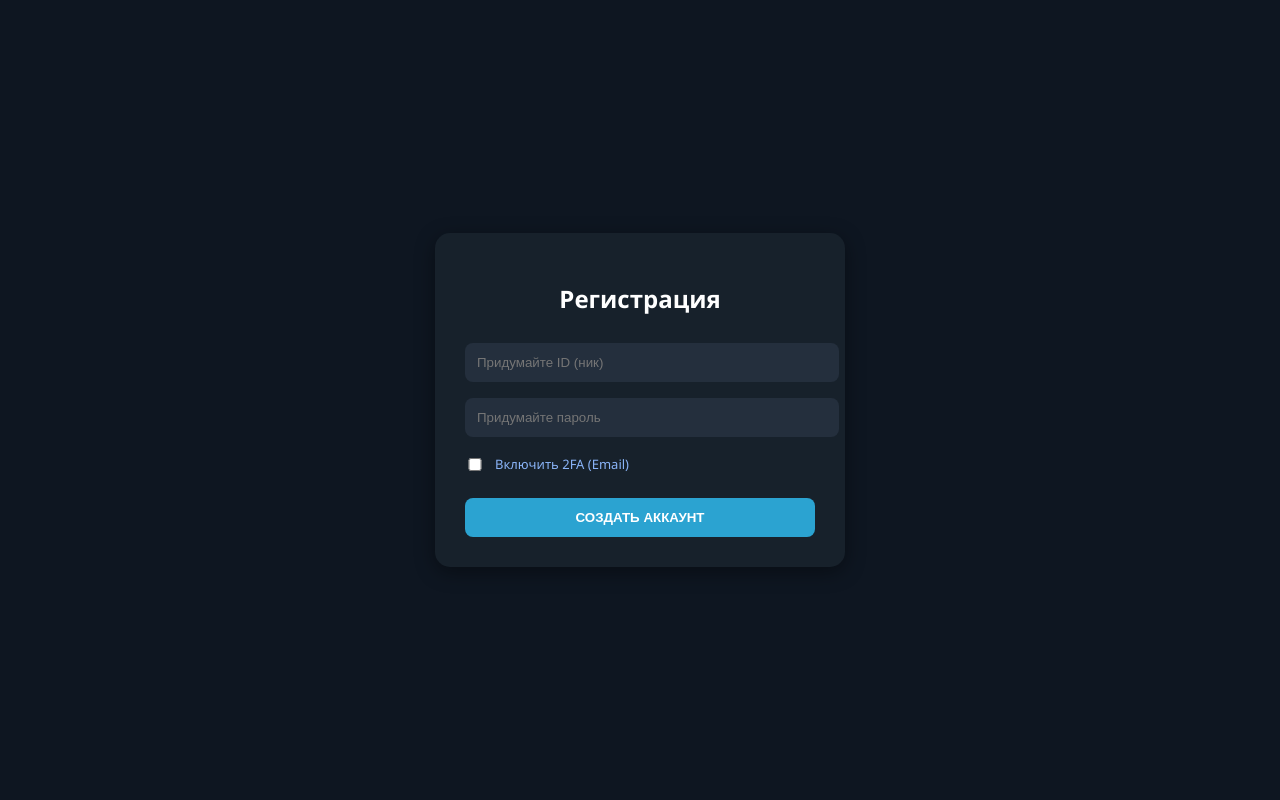
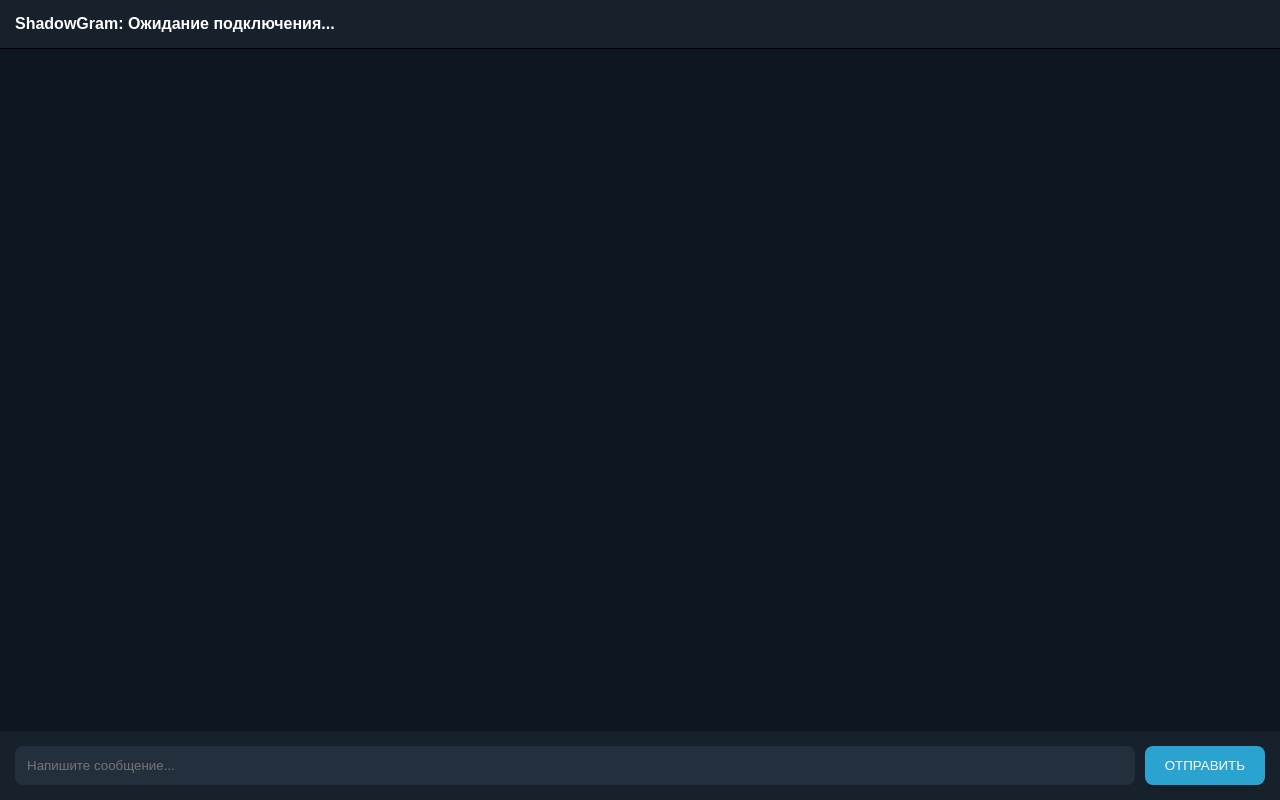
Before and after one commit to matveisem4-dot/-1, a plain HTML site: page index.html in a window 1280 px wide. Drawn offline with Linux system fonts and the light colour scheme.

Commit message:
Update index.html

```diff
--- a/index.html
+++ b/index.html
@@ -2,47 +2,43 @@
 <html>
 <head>
     <style>
-        body { background-color: #0e1621; color: white; font-family: 'Segoe UI', sans-serif; display: flex; align-items: center; justify-content: center; height: 100vh; margin: 0; }
-        .login-box { background-color: #17212b; padding: 30px; border-radius: 15px; width: 350px; text-align: center; box-shadow: 0 5px 20px rgba(0,0,0,0.4); }
-        input { width: 100%; padding: 12px; margin: 8px 0; border-radius: 8px; border: none; background-color: #242f3d; color: white; outline: none; }
-        .check-container { display: flex; align-items: center; justify-content: start; font-size: 13px; margin: 10px 0; color: #8ab4f8; }
-        button { width: 100%; padding: 12px; background-color: #2ba3d1; color: white; border: none; border-radius: 8px; cursor: pointer; font-weight: bold; margin-top: 15px; }
-        button:hover { background-color: #33b5e5; }
-        h2 { margin-bottom: 20px; color: #fff; }
+        body { background: #0e1621; color: white; font-family: sans-serif; margin: 0; display: flex; flex-direction: column; height: 100vh; }
+        .header { background: #17212b; padding: 15px; font-weight: bold; border-bottom: 1px solid #000; }
+        #chat { flex: 1; overflow-y: auto; padding: 20px; display: flex; flex-direction: column; }
+        .msg { background: #182533; padding: 10px; border-radius: 10px; margin-bottom: 10px; max-width: 80%; }
+        .my-msg { background: #2b5278; align-self: flex-end; }
+        .input-area { background: #17212b; padding: 15px; display: flex; }
+        input { flex: 1; background: #242f3d; border: none; padding: 12px; color: white; border-radius: 8px; outline: none; }
+        button { background: #2ba3d1; border: none; color: white; padding: 0 20px; margin-left: 10px; border-radius: 8px; cursor: pointer; }
     </style>
 </head>
 <body>
-    <div class="login-box">
-        <h2>Регистрация</h2>
-        <input type="text" id="user_id" placeholder="Придумайте ID (ник)">
-        <input type="password" id="password" placeholder="Придумайте пароль">
-
-        <div class="check-container">
-            <input type="checkbox" id="use_2fa" style="width: 20px; margin: 0 10px 0 0;" onchange="toggleEmail()">
-            <span>Включить 2FA (Email)</span>
-        </div>
-
-        <input type="email" id="email" placeholder="Ваш Email" style="display: none;">
-
-        <button onclick="submitData()">СОЗДАТЬ АККАУНТ</button>
+    <div class="header" id="status">ShadowGram: Ожидание подключения...</div>
+    <div id="chat"></div>
+    <div class="input-area">
+        <input type="text" id="inp" placeholder="Напишите сообщение...">
+        <button onclick="send()">ОТПРАВИТЬ</button>
     </div>
 
     <script>
-        function toggleEmail() {
-            const emailInput = document.getElementById('email');
-            emailInput.style.display = document.getElementById('use_2fa').checked ? 'block' : 'none';
+        function addMsg(text, isMy) {
+            const div = document.createElement('div');
+            div.className = 'msg' + (isMy ? ' my-msg' : '');
+            div.innerText = text;
+            document.getElementById('chat').appendChild(div);
         }
 
-        function submitData() {
-            const data = {
-                id: document.getElementById('user_id').value,
-                pass: document.getElementById('password').value,
-                use2fa: document.getElementById('use_2fa').checked,
-                email: document.getElementById('email').value
-            };
-            // Передаем объект в Python
-            window.py_bridge.register_user(JSON.stringify(data));
+        function send() {
+            const val = document.getElementById('inp').value;
+            if(!val) return;
+            addMsg(val, true);
+            window.py_bridge.send_to_python(val); // Отправка в Python-движок
+            document.getElementById('inp').value = "";
         }
+
+        // Функция, которую будет вызывать Python при получении сообщения
+        function receiveMsg(text) { addMsg(text, false); }
+        function setStatus(text) { document.getElementById('status').innerText = text; }
     </script>
 </body>
 </html>
```
